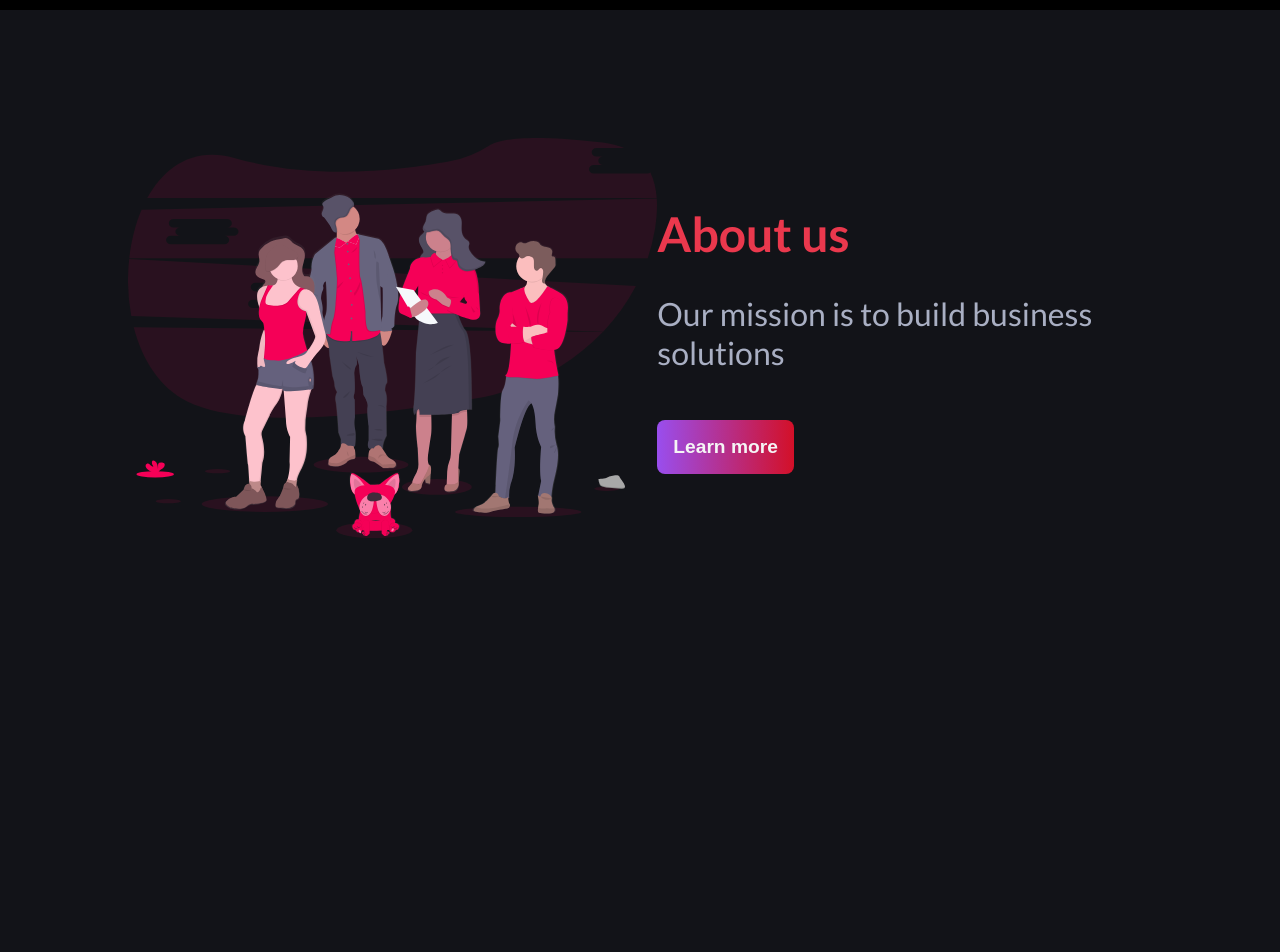
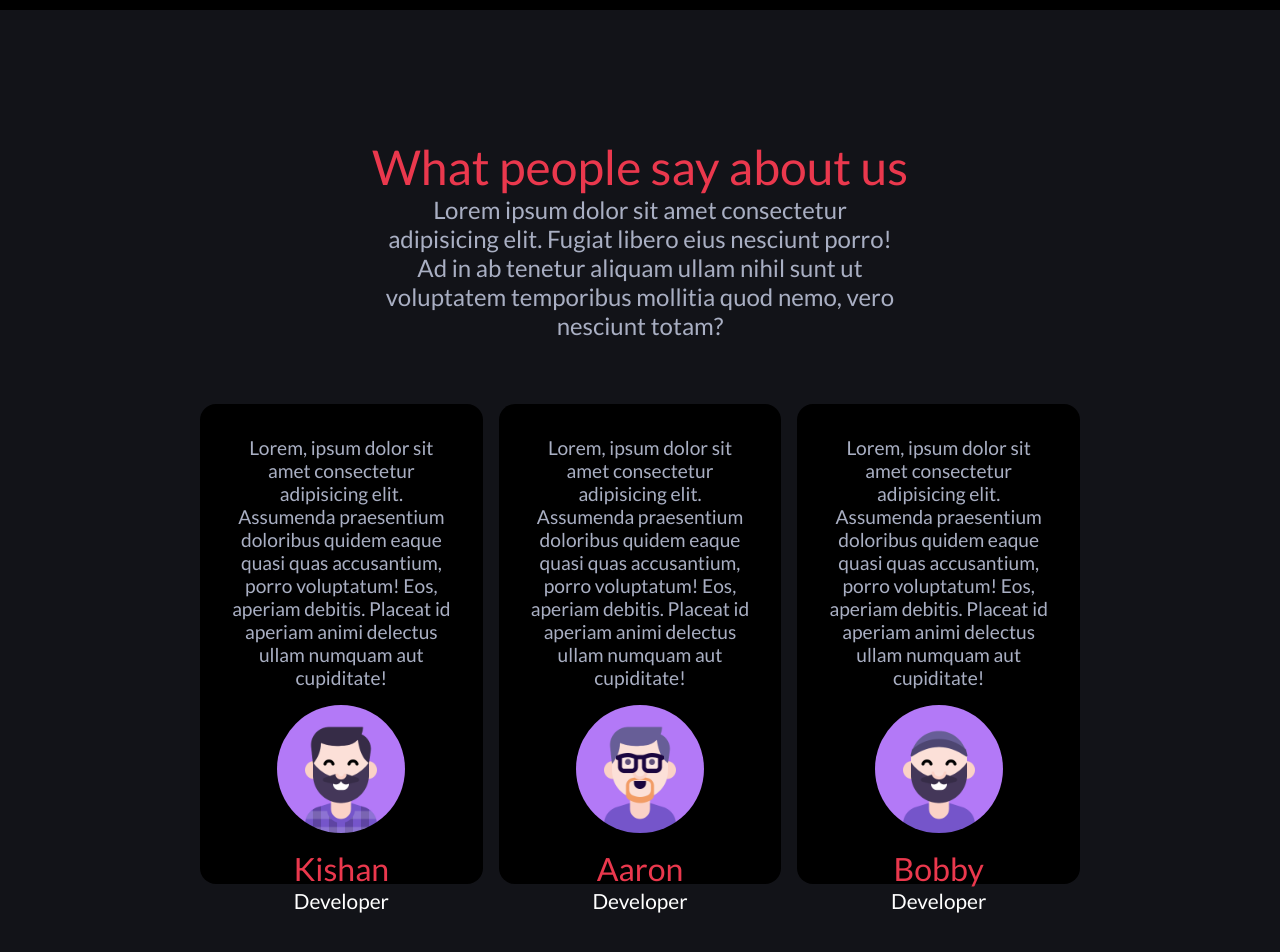
Before and after one commit to j-Birn/agency-website, a React (Vite) app: page / in a window 1280 px wide. Shown: the part 1040-1992 px from the top of the page. Before the commit the page ends 1709 px from the top, so only its background shows below. Built offline with nearby package versions, Linux system fonts and the light colour scheme.

Commit message:
Feedback

```diff
--- a/src/App.jsx
+++ b/src/App.jsx
@@ -1,4 +1,5 @@
 import About from "./components/About";
+import Feedback from "./components/Feedback";
 import Milestones from "./components/Milestones";
 import Navbar from "./components/Navbar";
 import Starter from "./components/Starter";
@@ -9,6 +10,7 @@ function App() {
       <Navbar />
       <Starter />
       <Milestones />
+      <Feedback />
       <About />
     </>
   );
--- /dev/null
+++ b/src/components/Feedback.jsx
@@ -0,0 +1,65 @@
+import React from "react";
+import avatar from "../assets/avatar.png";
+import avatar2 from "../assets/avatar2.png";
+import avatar3 from "../assets/avatar3.png";
+
+const Feedback = () => {
+  return (
+    <div className="about-us-container">
+      <div className="container">
+        <div className="title-container">
+          <div className="title">What people say about us</div>
+          <div className="subtitle">
+            Lorem ipsum dolor sit amet consectetur adipisicing elit. Fugiat
+            libero eius nesciunt porro! Ad in ab tenetur aliquam ullam nihil
+            sunt ut voluptatem temporibus mollitia quod nemo, vero nesciunt
+            totam?{" "}
+          </div>
+        </div>
+        <div className="cards">
+          <div className="card">
+            <div className="description">
+              Lorem, ipsum dolor sit amet consectetur adipisicing elit.
+              Assumenda praesentium doloribus quidem eaque quasi quas
+              accusantium, porro voluptatum! Eos, aperiam debitis. Placeat id
+              aperiam animi delectus ullam numquam aut cupiditate!
+            </div>
+            <div className="photo">
+              <img src={avatar} alt="" />
+            </div>
+            <div className="name">Kishan</div>
+            <div className="profile">Developer</div>
+          </div>
+          <div className="card">
+            <div className="description">
+              Lorem, ipsum dolor sit amet consectetur adipisicing elit.
+              Assumenda praesentium doloribus quidem eaque quasi quas
+              accusantium, porro voluptatum! Eos, aperiam debitis. Placeat id
+              aperiam animi delectus ullam numquam aut cupiditate!
+            </div>
+            <div className="photo">
+              <img src={avatar2} alt="" />
+            </div>
+            <div className="name">Aaron</div>
+            <div className="profile">Developer</div>
+          </div>
+          <div className="card">
+            <div className="description">
+              Lorem, ipsum dolor sit amet consectetur adipisicing elit.
+              Assumenda praesentium doloribus quidem eaque quasi quas
+              accusantium, porro voluptatum! Eos, aperiam debitis. Placeat id
+              aperiam animi delectus ullam numquam aut cupiditate!
+            </div>
+            <div className="photo">
+              <img src={avatar3} alt="" />
+            </div>
+            <div className="name">Bobby</div>
+            <div className="profile">Developer</div>
+          </div>
+        </div>
+      </div>
+    </div>
+  );
+};
+
+export default Feedback;
--- a/src/components/Milestones.jsx
+++ b/src/components/Milestones.jsx
@@ -4,7 +4,7 @@ const Milestones = () => {
   return (
     <div className="milestones-container">
       <h3 className="milestones-title">
-        We successfully completetd 1500+ projects & counting
+        We successfully completed 2000+ projects & counting
       </h3>
       <div className="milestones">
         <div className="milestone">
@@ -12,8 +12,8 @@ const Milestones = () => {
           <h3 className="milestone-content">Global customers</h3>
         </div>
         <div className="milestone">
-          <h3 className="milestone-number">2k</h3>
-          <h3 className="milestone-content">Compltede projects</h3>
+          <h3 className="milestone-number">2k+</h3>
+          <h3 className="milestone-content">Completed projects</h3>
         </div>
         <div className="milestone">
           <h3 className="milestone-number">50+</h3>
@@ -21,7 +21,7 @@ const Milestones = () => {
         </div>
         <div className="milestone">
           <h3 className="milestone-number">65+</h3>
-          <h3 className="milestone-content">Evevnts sponsored</h3>
+          <h3 className="milestone-content">Events sponsored</h3>
         </div>
       </div>
     </div>
--- /dev/null
+++ b/src/styles/components/Feedback.scss
@@ -0,0 +1,63 @@
+@import "../variables.scss";
+
+.about-us-container {
+  .container {
+    margin: 8rem;
+    .title-container {
+      display: flex;
+      justify-content: center;
+      align-items: center;
+      flex-direction: column;
+      margin-bottom: 4rem;
+      .title {
+        font-size: 3rem;
+        color: $primaryColor;
+      }
+      .subtitle {
+        font-size: 1.5rem;
+        width: 50%;
+        text-align: center;
+        color: $secondaryColor;
+      }
+    }
+    .cards {
+      display: flex;
+      margin: 0 4rem;
+      .card {
+        display: flex;
+        flex-direction: column;
+        align-items: center;
+        background-color: black;
+        margin: 0 0.5rem;
+        height: 30rem;
+        padding: 0 2rem;
+        border-radius: 1rem;
+        .description {
+          margin-top: 2rem;
+          text-align: center;
+          font-size: 1.2rem;
+          color: $secondaryColor;
+        }
+        .photo {
+          height: 10rem;
+          width: 10rem;
+          display: flex;
+          justify-content: center;
+          align-items: center;
+          margin: 1rem 0;
+          img {
+            border-radius: 10rem;
+            height: 8rem;
+          }
+        }
+        .name {
+          font-size: 2rem;
+          color: $primaryColor;
+        }
+        .profile {
+          font-size: 1.3rem;
+        }
+      }
+    }
+  }
+}
--- a/src/styles/components/index.scss
+++ b/src/styles/components/index.scss
@@ -2,3 +2,4 @@
 @import "Starter";
 @import "About";
 @import "Milestones";
+@import "Feedback";
```
